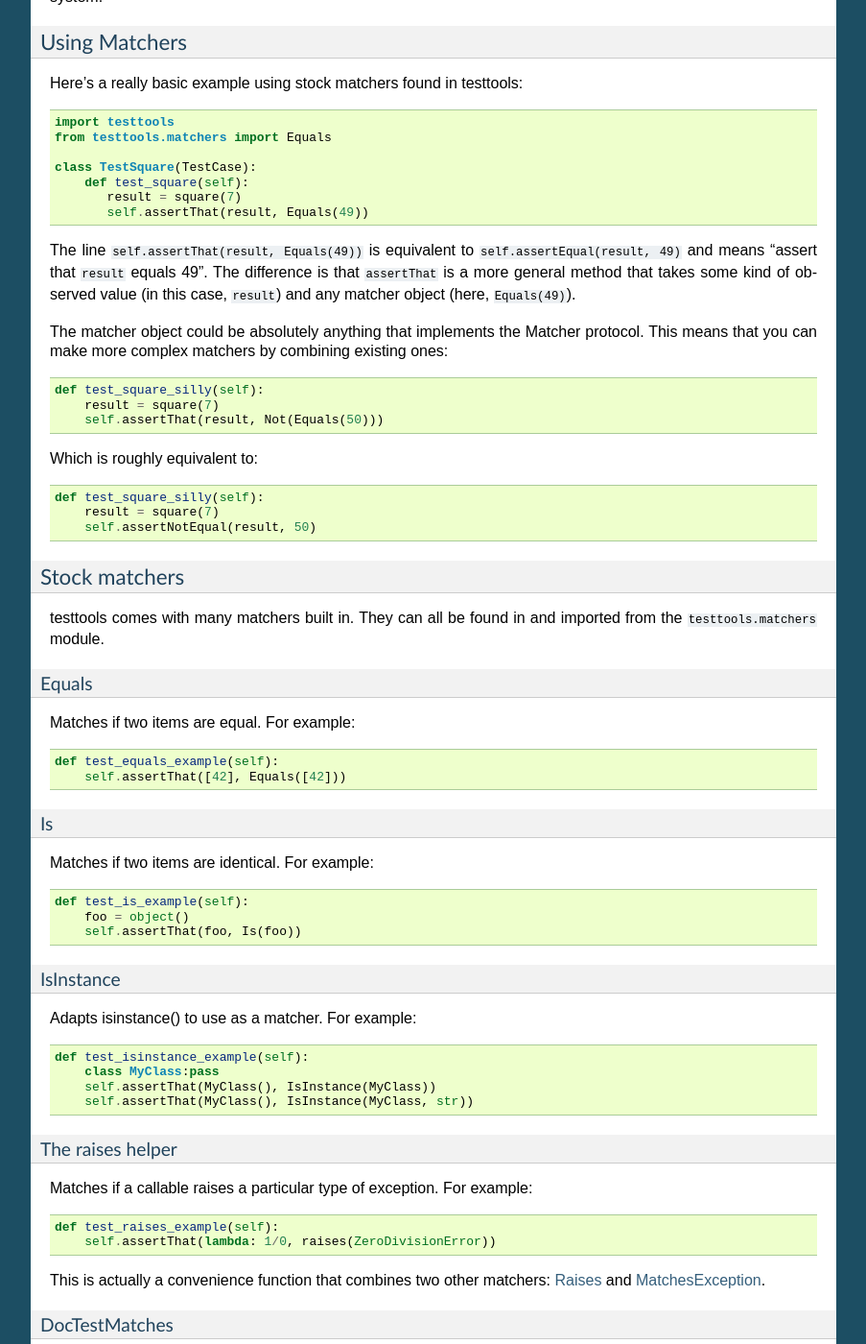
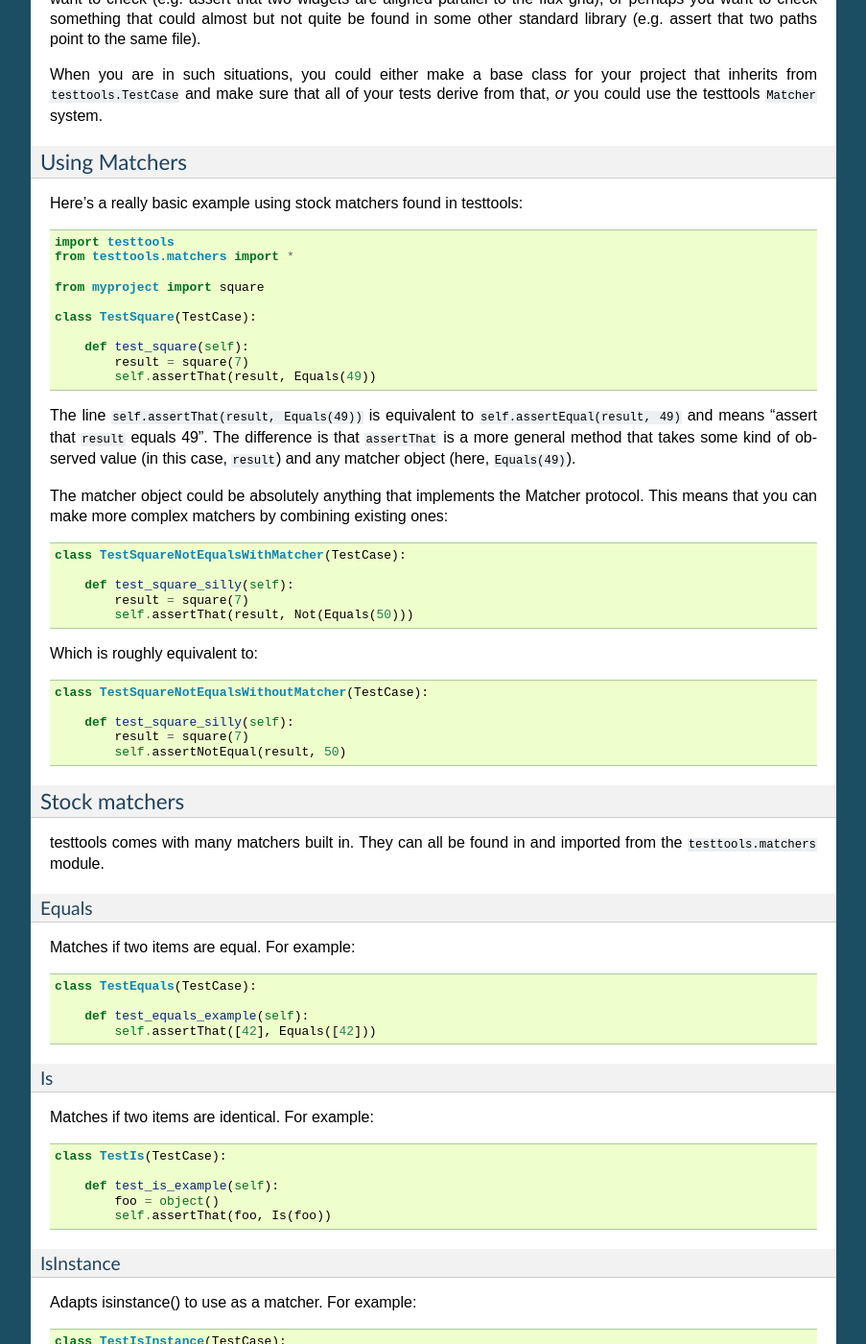
Before and after one commit to testing-cabal/testtools, a Sphinx documentation site: the page built from doc/for-test-authors.rst, in a window 1280 px wide and 1400 px high, scrolled down 4250 px. Shown: the whole window at 96% size, without its empty margins (198-1101 px from the left). Built offline with Sphinx 7.4.7, drawn with Linux system fonts in a browser that asks for light colours; pages that are not in the unit, such as notebooks, are missing from menus; some of the changed text lies outside the part shown.

Commit message:
Add a bunch more manuel tests.

```diff
--- a/doc/for-test-authors.rst
+++ b/doc/for-test-authors.rst
@@ -203,15 +203,19 @@
 
 These two assertions check whether values are identical to one another.  This
 is sometimes useful when you want to test something more strict than mere
-equality.  For example::
+equality.  For example:
 
-  def test_assert_is_example(self):
-      foo = [None]
-      foo_alias = foo
-      bar = [None]
-      self.assertIs(foo, foo_alias)
-      self.assertIsNot(foo, bar)
-      self.assertEqual(foo, bar) # They are equal, but not identical
+.. code-block:: python
+
+    class TestIdentity(TestCase):
+
+        def test_assert_is_example(self):
+            foo = [None]
+            foo_alias = foo
+            bar = [None]
+            self.assertIs(foo, foo_alias)
+            self.assertIsNot(foo, bar)
+            self.assertEqual(foo, bar) # They are equal, but not identical
 
 
 assertIsInstance
@@ -219,11 +223,17 @@
 
 As much as we love duck-typing and polymorphism, sometimes you need to check
 whether or not a value is of a given type.  This method does that.  For
-example::
+example:
 
-  def test_assert_is_instance_example(self):
-      now = datetime.now()
-      self.assertIsInstance(now, datetime)
+.. code-block:: python
+
+    from datetime import datetime
+
+    class TestIsInstance(TestCase):
+
+        def test_assert_is_instance_example(self):
+            now = datetime.now()
+            self.assertIsInstance(now, datetime)
 
 Note that there is no ``assertIsNotInstance`` in testtools currently.
 
@@ -240,11 +250,15 @@
 it to say that you expect this assertion to fail.  When the test runs and the
 assertion fails, testtools will report it as an "expected failure".
 
-Here's an example::
+Here's an example:
 
-  def test_expect_failure_example(self):
-      self.expectFailure(
-          "cats should be dogs", self.assertEqual, 'cats', 'dogs')
+.. code-block:: python
+
+    class TestExpectFailure(TestCase):
+
+        def test_expect_failure_example(self):
+            self.expectFailure(
+                "cats should be dogs", self.assertEqual, 'cats', 'dogs')
 
 As long as 'cats' is not equal to 'dogs', the test will be reported as an
 expected failure.
@@ -274,15 +288,20 @@
 Using Matchers
 --------------
 
-Here's a really basic example using stock matchers found in testtools::
+Here's a really basic example using stock matchers found in testtools:
 
-  import testtools
-  from testtools.matchers import Equals
+.. code-block:: python
 
-  class TestSquare(TestCase):
-      def test_square(self):
-         result = square(7)
-         self.assertThat(result, Equals(49))
+    import testtools
+    from testtools.matchers import *
+
+    from myproject import square
+
+    class TestSquare(TestCase):
+
+        def test_square(self):
+            result = square(7)
+            self.assertThat(result, Equals(49))
 
 The line ``self.assertThat(result, Equals(49))`` is equivalent to
 ``self.assertEqual(result, 49)`` and means "assert that ``result`` equals 49".
@@ -292,17 +311,25 @@
 
 The matcher object could be absolutely anything that implements the Matcher
 protocol.  This means that you can make more complex matchers by combining
-existing ones::
+existing ones:
 
-  def test_square_silly(self):
-      result = square(7)
-      self.assertThat(result, Not(Equals(50)))
+.. code-block:: python
 
-Which is roughly equivalent to::
+    class TestSquareNotEqualsWithMatcher(TestCase):
 
-  def test_square_silly(self):
-      result = square(7)
-      self.assertNotEqual(result, 50)
+        def test_square_silly(self):
+            result = square(7)
+            self.assertThat(result, Not(Equals(50)))
+
+Which is roughly equivalent to:
+
+.. code-block:: python
+
+    class TestSquareNotEqualsWithoutMatcher(TestCase):
+
+        def test_square_silly(self):
+            result = square(7)
+            self.assertNotEqual(result, 50)
 
 
 Stock matchers
@@ -314,40 +341,57 @@
 Equals
 ~~~~~~
 
-Matches if two items are equal. For example::
+Matches if two items are equal. For example:
 
-  def test_equals_example(self):
-      self.assertThat([42], Equals([42]))
+.. code-block:: python
+
+    class TestEquals(TestCase):
+
+        def test_equals_example(self):
+            self.assertThat([42], Equals([42]))
 
 
 Is
 ~~~
 
-Matches if two items are identical.  For example::
+Matches if two items are identical.  For example:
 
-  def test_is_example(self):
-      foo = object()
-      self.assertThat(foo, Is(foo))
+.. code-block:: python
+
+    class TestIs(TestCase):
+
+        def test_is_example(self):
+            foo = object()
+            self.assertThat(foo, Is(foo))
 
 
 IsInstance
 ~~~~~~~~~~
 
-Adapts isinstance() to use as a matcher.  For example::
+Adapts isinstance() to use as a matcher.  For example:
 
-  def test_isinstance_example(self):
-      class MyClass:pass
-      self.assertThat(MyClass(), IsInstance(MyClass))
-      self.assertThat(MyClass(), IsInstance(MyClass, str))
+.. code-block:: python
+
+    class TestIsInstance(TestCase):
+
+        def test_isinstance_example(self):
+            class MyClass:
+                pass
+            self.assertThat(MyClass(), IsInstance(MyClass))
+            self.assertThat(MyClass(), IsInstance(MyClass, str))
 
 
 The raises helper
 ~~~~~~~~~~~~~~~~~
 
-Matches if a callable raises a particular type of exception.  For example::
+Matches if a callable raises a particular type of exception.  For example:
 
-  def test_raises_example(self):
-      self.assertThat(lambda: 1/0, raises(ZeroDivisionError))
+.. code-block:: python
+
+    class TestRaises(TestCase):
+
+        def test_raises_example(self):
+            self.assertThat(lambda: 1/0, raises(ZeroDivisionError))
 
 This is actually a convenience function that combines two other matchers:
 Raises_ and MatchesException_.
@@ -357,15 +401,19 @@
 ~~~~~~~~~~~~~~
 
 Matches a string as if it were the output of a doctest_ example.  Very useful
-for making assertions about large chunks of text.  For example::
+for making assertions about large chunks of text.  For example:
 
-  import doctest
+.. code-block:: python
 
-  def test_doctest_example(self):
-      output = "Colorless green ideas"
-      self.assertThat(
-          output,
-          DocTestMatches("Colorless ... ideas", doctest.ELLIPSIS))
+    import doctest
+
+    class TestDocTestMatches(TestCase):
+
+        def test_doctest_example(self):
+            output = "Colorless green ideas"
+            self.assertThat(
+                output,
+                DocTestMatches("Colorless ... ideas", doctest.ELLIPSIS))
 
 We highly recommend using the following flags::
 
@@ -376,56 +424,78 @@
 ~~~~~~~~~~~
 
 Matches if the given thing is greater than the thing in the matcher.  For
-example::
+example:
 
-  def test_greater_than_example(self):
-      self.assertThat(3, GreaterThan(2))
+.. code-block:: python
+
+    class TestGreaterThan(TestCase):
+
+        def test_greater_than_example(self):
+            self.assertThat(3, GreaterThan(2))
 
 
 LessThan
 ~~~~~~~~
 
 Matches if the given thing is less than the thing in the matcher.  For
-example::
+example:
 
-  def test_less_than_example(self):
-      self.assertThat(2, LessThan(3))
+.. code-block:: python
+
+    class TestLessThan(TestCase):
+
+        def test_less_than_example(self):
+            self.assertThat(2, LessThan(3))
 
 
 StartsWith, EndsWith
 ~~~~~~~~~~~~~~~~~~~~
 
 These matchers check to see if a string starts with or ends with a particular
-substring.  For example::
+substring.  For example:
 
-  def test_starts_and_ends_with_example(self):
-      self.assertThat('underground', StartsWith('und'))
-      self.assertThat('underground', EndsWith('und'))
+.. code-block:: python
+
+    class TestStartsWithEndsWith(TestCase):
+
+        def test_starts_and_ends_with_example(self):
+            self.assertThat('underground', StartsWith('und'))
+            self.assertThat('underground', EndsWith('und'))
 
 
 Contains
 ~~~~~~~~
 
 This matcher checks to see if the given thing contains the thing in the
-matcher.  For example::
+matcher.  For example:
 
-  def test_contains_example(self):
-      self.assertThat('abc', Contains('b'))
+.. code-block:: python
+
+    class TestContains(TestCase):
+
+        def test_contains_example(self):
+            self.assertThat('abc', Contains('b'))
 
 
 MatchesException
 ~~~~~~~~~~~~~~~~
 
 Matches an exc_info tuple if the exception is of the correct type.  For
-example::
+example:
 
-  def test_matches_exception_example(self):
-      try:
-          raise RuntimeError('foo')
-      except RuntimeError:
-          exc_info = sys.exc_info()
-      self.assertThat(exc_info, MatchesException(RuntimeError))
-      self.assertThat(exc_info, MatchesException(RuntimeError('bar'))
+.. code-block:: python
+
+    import sys
+
+    class TestMatchesException(TestCase):
+
+        def test_matches_exception_example(self):
+            try:
+                raise RuntimeError('foo')
+            except RuntimeError:
+                exc_info = sys.exc_info()
+            self.assertThat(exc_info, MatchesException(RuntimeError))
+            self.assertThat(exc_info, Not(MatchesException(RuntimeError('bar'))))
 
 Most of the time, you will want to uses `The raises helper`_ instead.
 
@@ -445,12 +515,16 @@
 ~~~~~~~~~
 
 Matches if the keys of one dict are equal to the keys of another dict.  For
-example::
+example:
 
-  def test_keys_equal(self):
-      x = {'a': 1, 'b': 2}
-      y = {'a': 2, 'b': 3}
-      self.assertThat(x, KeysEqual(y))
+.. code-block:: python
+
+    class TestKeysEqual(TestCase):
+
+        def test_keys_equal(self):
+            x = {'a': 1, 'b': 2}
+            y = {'a': 2, 'b': 3}
+            self.assertThat(x, KeysEqual(y))
 
 
 MatchesRegex
--- a/doc/myproject.py
+++ b/doc/myproject.py
@@ -8,3 +8,6 @@
             exception = TypeError("Cannot square '{}', not a number.".format(number))
             exception.bad_value = number
             raise exception
+
+
+square = silly.square
```
